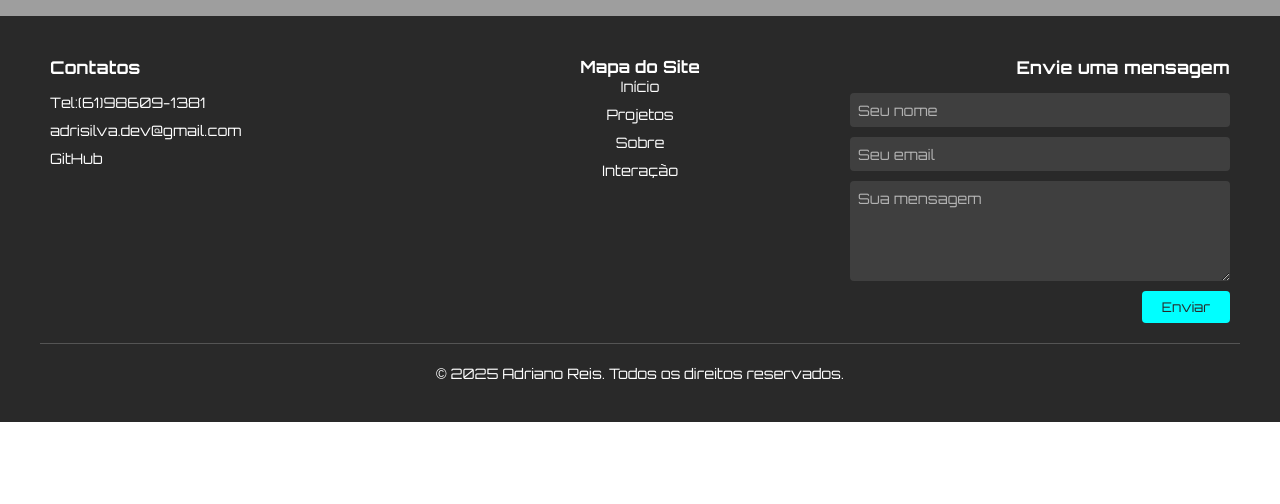
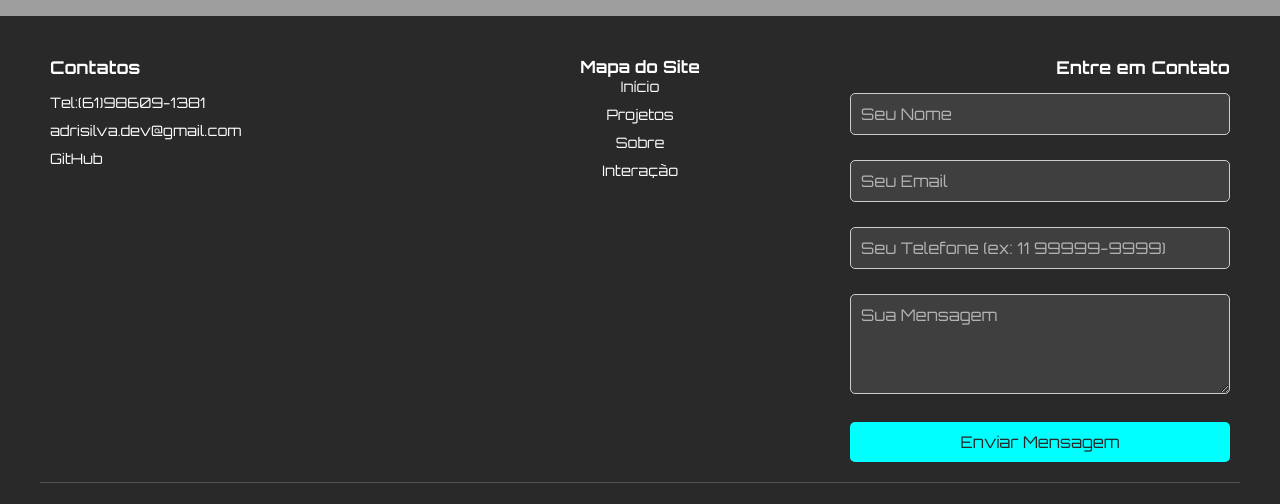
Before and after one commit to Adriano-Reis-Eng/landing_page, a React (Vite) app: page / in a window 1280 px wide. Shown: the part 4114-4618 px from the top of the page. Before the commit the page ends 4536 px from the top, so only its background shows below. Built offline with nearby package versions, Linux system fonts and the light colour scheme; grey boxes are pictures that could not be loaded.

Commit message:
Correção do link das imagens

```diff
--- a/src/api.js
+++ b/src/api.js
@@ -1,11 +1,12 @@
-const API_URL = 'https://script.google.com/macros/s/AKfycbyow6fpVx6PScXzLZVJPJjfnLNJ24UmNVfwlWvh_Mqv7gOLz_jxRW4kA-7hbMt9tNxZ/exec';
+const API_URL = 'https://script.google.com/macros/s/AKfycbxOPQwlJ6J7nY-eevM9qe1dz27k9FfLknNzgISe3dafaa_mef9-uSKRzT2QMiq3u3Nj/exec';
 
 export const saveContact = async (contactData) => {
     try {
         const params = new URLSearchParams({
             nome: contactData.name,
             email: contactData.email,
-            menssagem: contactData.message
+            telefone: contactData.phone,
+            mensagem: contactData.message
         });
 
         const url = `${API_URL}?${params.toString()}`;
--- a/src/components/css/Footer.css
+++ b/src/components/css/Footer.css
@@ -1,7 +1,9 @@
 /* Footer.css */
 .footer {
-    background-color: var(--colorBlack);  /* Fundo escuro */
-    color: var(--colorWithe);             /* Texto claro */
+  background-color: var(--colorBlack);
+  /* Fundo escuro */
+  color: var(--colorWithe);
+  /* Texto claro */
   padding: 40px 20px;
   font-size: 0.9rem;
 }
@@ -242,3 +244,100 @@
     font-size: 0.8rem;
   }
 }
+
+.form-group {
+  margin-bottom: 15px;
+  position: relative;
+}
+
+.form-group input,
+.form-group textarea {
+  width: 380px;
+  padding: 10px;
+  border: 1px solid #ccc;
+  border-radius: 5px;
+  font-size: 16px;
+  transition: border-color 0.3s ease;
+  background-color: rgba(255, 255, 255, 0.1);
+  color: var(--colorWithe);
+}
+
+.form-group input:focus,
+.form-group textarea:focus {
+  outline: none;
+  border-color: var(--colorCyan);
+}
+
+.form-group input.error,
+.form-group textarea.error {
+  border-color: #ff0000;
+}
+
+.error-message {
+  color: #ff0000;
+  font-size: 12px;
+  margin-top: 5px;
+  display: block;
+}
+
+button[type="submit"] {
+  background-color: var(--colorCyan);
+  color: var(--colorBlack);
+  padding: 10px 20px;
+  border: none;
+  border-radius: 5px;
+  cursor: pointer;
+  font-size: 16px;
+  transition: background-color 0.3s ease;
+  width: 100%;
+}
+
+button[type="submit"]:hover {
+  background-color: #00cccc;
+}
+
+button[type="submit"]:disabled {
+  background-color: #cccccc;
+  cursor: not-allowed;
+}
+
+.status-message {
+  margin-top: 15px;
+  padding: 10px;
+  border-radius: 5px;
+  text-align: center;
+}
+
+.status-message.success {
+  background-color: rgba(0, 255, 0, 0.1);
+  color: #4caf50;
+}
+
+.status-message.error {
+  background-color: rgba(255, 0, 0, 0.1);
+  color: #f44336;
+}
+
+.api-url {
+  margin-top: 10px;
+  padding: 10px;
+  background-color: #f5f5f5;
+  border-radius: 4px;
+  word-break: break-all;
+}
+
+.api-url p {
+  margin: 0 0 5px 0;
+  font-size: 14px;
+  color: #666;
+}
+
+.api-url code {
+  display: block;
+  font-size: 12px;
+  color: #333;
+  background-color: #fff;
+  padding: 8px;
+  border-radius: 4px;
+  border: 1px solid #ddd;
+}
--- a/src/components/jsx/Footer.jsx
+++ b/src/components/jsx/Footer.jsx
@@ -4,8 +4,9 @@ import { saveContact } from '../../api';
 
 const Footer = () => {
   const [formData, setFormData] = useState({
+    name: '',
     email: '',
-    name: '',
+    phone: '',
     message: ''
   });
   const [status, setStatus] = useState({
@@ -14,6 +15,20 @@ const Footer = () => {
     error: false,
     message: ''
   });
+  const [errors, setErrors] = useState({
+    email: '',
+    phone: ''
+  });
+
+  const validateEmail = (email) => {
+    const re = /^[^\s@]+@[^\s@]+\.[^\s@]+$/;
+    return re.test(email);
+  };
+
+  const validatePhone = (phone) => {
+    const re = /^(\d{2})?[\s-]?(\d{5}|\d{4})[\s-]?(\d{4})$/;
+    return re.test(phone);
+  };
 
   const handleChange = (e) => {
     const { name, value } = e.target;
@@ -21,21 +36,74 @@ const Footer = () => {
       ...prev,
       [name]: value
     }));
+
+    // Validação em tempo real
+    if (name === 'email') {
+      setErrors(prev => ({
+        ...prev,
+        email: value && !validateEmail(value) ? 'Email inválido' : ''
+      }));
+    }
+    if (name === 'phone') {
+      setErrors(prev => ({
+        ...prev,
+        phone: value && !validatePhone(value) ? 'Telefone inválido' : ''
+      }));
+    }
   };
 
   const handleSubmit = async (e) => {
     e.preventDefault();
+
+    // Validação final antes de enviar
+    const emailError = !validateEmail(formData.email) ? 'Email inválido' : '';
+    const phoneError = !validatePhone(formData.phone) ? 'Telefone inválido' : '';
+
+    if (emailError || phoneError) {
+      setErrors({
+        email: emailError,
+        phone: phoneError
+      });
+      return;
+    }
+
     setStatus({ loading: true, success: false, error: false, message: '' });
 
     try {
-      const response = await saveContact(formData);
+      const params = new URLSearchParams();
+      params.append('nome', formData.name);
+      params.append('email', formData.email);
+      params.append('telefone', String(formData.phone).replace(/\D/g, ''));
+      params.append('mensagem', formData.message);
+
+      const apiUrl = `https://script.google.com/macros/s/AKfycbxOPQwlJ6J7nY-eevM9qe1dz27k9FfLknNzgISe3dafaa_mef9-uSKRzT2QMiq3u3Nj/exec?${params.toString()}`;
+
+      console.log('URL da API:', apiUrl);
+
+      const response = await fetch(apiUrl, {
+        method: 'GET',
+        mode: 'no-cors',
+        headers: {
+          'Content-Type': 'application/json',
+          'Accept': 'application/json',
+        },
+      });
+
       setStatus({
         loading: false,
         success: true,
         error: false,
         message: 'Mensagem enviada com sucesso! Entraremos em contato em breve.'
       });
-      setFormData({ email: '', name: '', message: '' });
+
+      // Limpar o formulário após o envio bem-sucedido
+      setFormData({
+        name: '',
+        email: '',
+        phone: '',
+        message: ''
+      });
+      setErrors({ email: '', phone: '' });
     } catch (error) {
       console.error('Erro ao enviar mensagem:', error);
       setStatus({
@@ -99,40 +167,60 @@ const Footer = () => {
 
         {/* Coluna de mensagem (alinhada à direita) */}
         <div className="footer-column message">
-          <h3>Envie uma mensagem</h3>
+          <h3>Entre em Contato</h3>
           <form onSubmit={handleSubmit}>
+            <div className="form-group">
               <input
                 type="text"
                 name="name"
-              placeholder="Seu nome"
                 value={formData.name}
                 onChange={handleChange}
+                placeholder="Seu Nome"
                 required
               />
+            </div>
+            <div className="form-group">
               <input
                 type="email"
                 name="email"
-              placeholder="Seu email"
                 value={formData.email}
                 onChange={handleChange}
+                placeholder="Seu Email"
                 required
+                className={errors.email ? 'error' : ''}
               />
+              {errors.email && <span className="error-message">{errors.email}</span>}
+            </div>
+            <div className="form-group">
+              <input
+                type="text"
+                name="phone"
+                value={formData.phone}
+                onChange={handleChange}
+                placeholder="Seu Telefone (ex: 11 99999-9999)"
+                required
+                className={errors.phone ? 'error' : ''}
+              />
+              {errors.phone && <span className="error-message">{errors.phone}</span>}
+            </div>
+            <div className="form-group">
               <textarea
                 name="message"
-              placeholder="Sua mensagem"
                 value={formData.message}
                 onChange={handleChange}
+                placeholder="Sua Mensagem"
                 required
-            />
+              ></textarea>
+            </div>
             <button type="submit" disabled={status.loading}>
-              {status.loading ? 'Enviando...' : 'Enviar'}
+              {status.loading ? 'Enviando...' : 'Enviar Mensagem'}
             </button>
-          </form>
             {status.message && (
               <div className={`status-message ${status.success ? 'success' : 'error'}`}>
                 {status.message}
               </div>
             )}
+          </form>
         </div>
       </div>
       <div className="footer-bottom">
--- a/src/pages/jsx/Page.jsx
+++ b/src/pages/jsx/Page.jsx
@@ -124,12 +124,6 @@ const Page = () => {
                             <h3>Desenvolvimento de aplicativos</h3>
                             <span className="tooltiptext">Udemy - 2023</span>
                         </div>
-                        {/* <div className='cursos-sobre'>
-                            <h3>Engenharia de Software - Faculdade IESB</h3>
-                            <h3>Desenvolvedor Back-End - Senai</h3>
-                            <h3>Desenvolvedor Full-Stack - Senai</h3>
-                            <h3>Desenvolvimento de aplicativos .Net Maui - Udemy</h3>
-                        </div> */}
                     </div>
                 </div>
                 <div className="roll-button">
```
Lines whose indentation alone changed are shown as unchanged.
